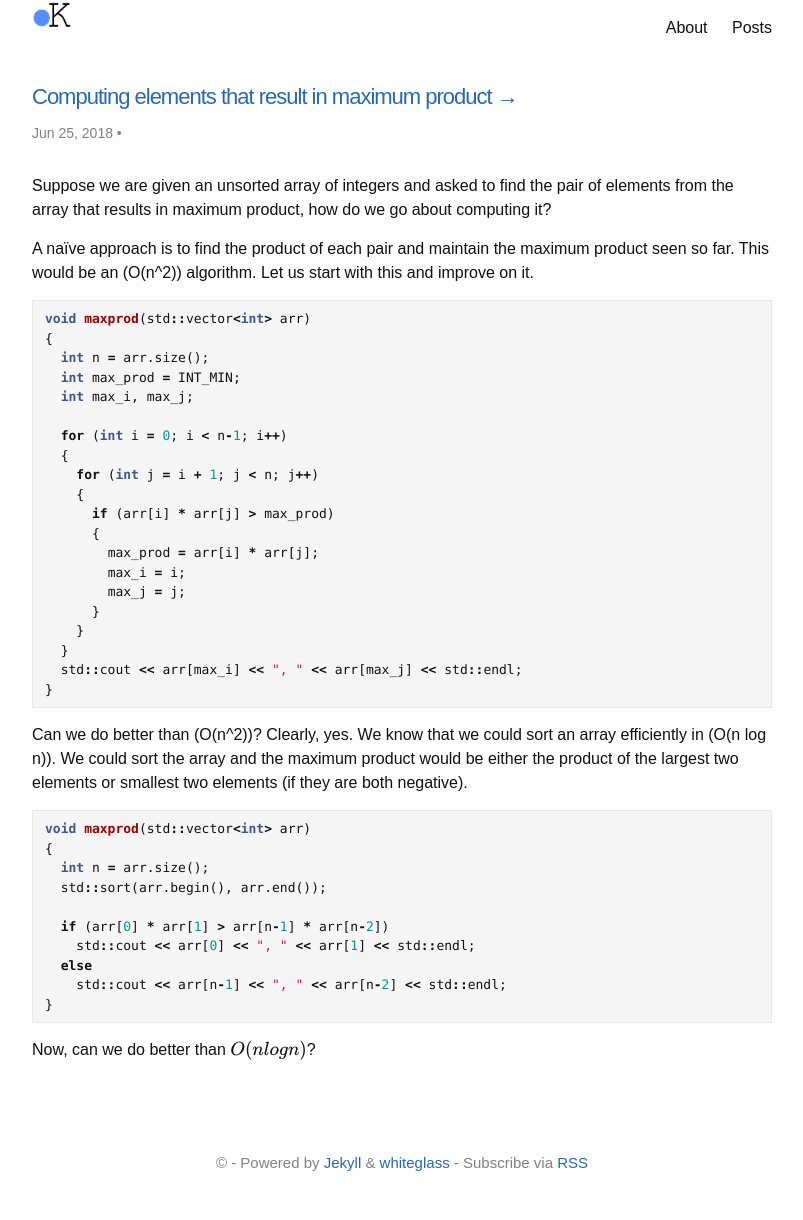
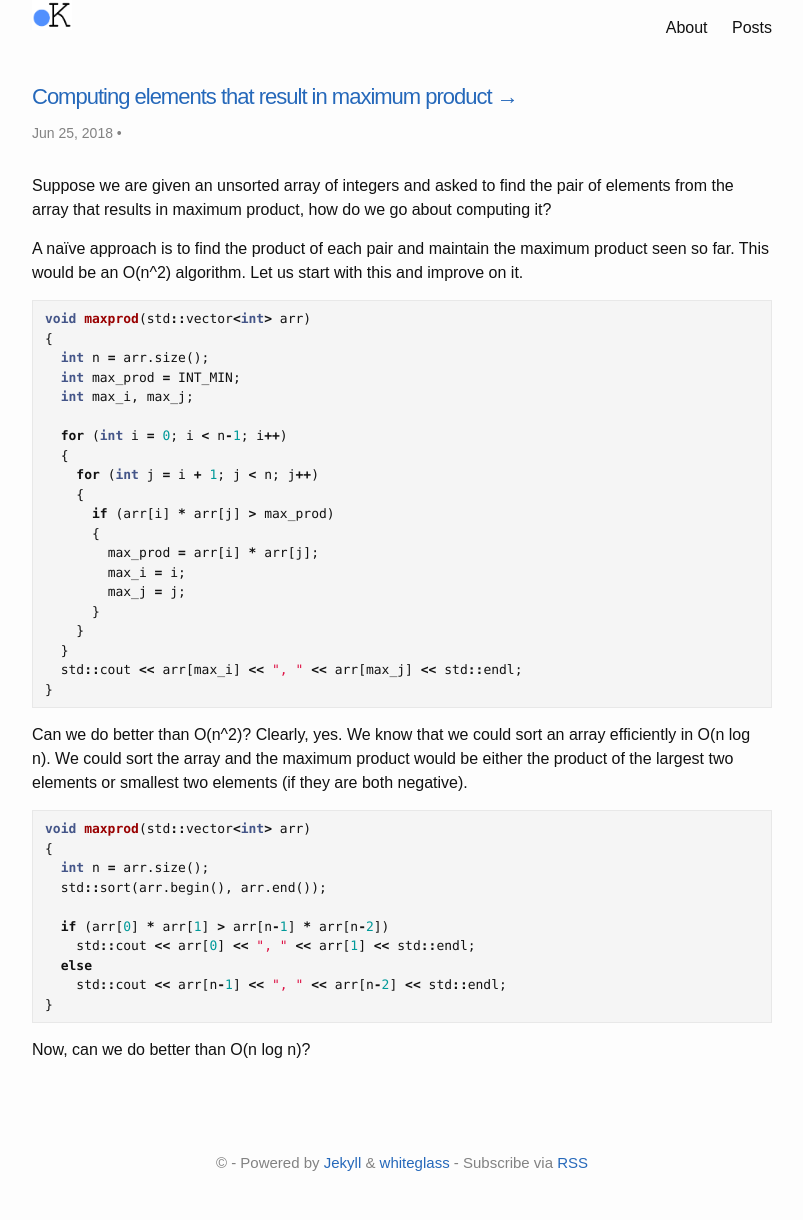
Before and after one commit to dotkay/dotkay.github.io, a Jekyll site: the page built from _posts/2018-06-25-max-product-items.md, in a window 1280 px wide. Shown: the whole page, without its empty margins (238-1041 px from the left). Built offline with Jekyll 4.4.1, drawn with Linux system fonts in a browser that asks for light colours; nearby versions of some CDN libraries; library files that are not in the unit come from our copies; formulas are drawn with MathJax 3.

Commit message:
removing katex references

```diff
--- a/_includes/head.html
+++ b/_includes/head.html
@@ -78,11 +78,6 @@ src="https://cdnjs.cloudflare.com/ajax/libs/mathjax/2.7.7/latest.js?config=TeX-M
     <meta name="twitter:image:src" content="{{ site.twitter_image }}">
   {% endif %}
 
-  {% if page.katex %}
-    <!-- KaTeX -->
-    <link rel="stylesheet" href="/assets/plugins/katex.0.11.1/katex.min.css">
-  {% endif %}
-
   {% include fonts.html %}
   {% include google_analytics.html %}
 </head>
--- a/_posts/2018-06-25-max-product-items.md
+++ b/_posts/2018-06-25-max-product-items.md
@@ -9,7 +8,7 @@ external-url: https://dotkay.github.io/2018/06/25/max-product-items
 
 Suppose we are given an unsorted array of integers and asked to find the pair of elements from the array that results in maximum product, how do we go about computing it?
 
-A naïve approach is to find the product of each pair and maintain the maximum product seen so far. This would be an \(O(n^2)\) algorithm. Let us start with this and improve on it.
+A naïve approach is to find the product of each pair and maintain the maximum product seen so far. This would be an O(n^2) algorithm. Let us start with this and improve on it.
 
 {% highlight cpp %}
 void maxprod(std::vector<int> arr)
@@ -34,7 +33,7 @@ void maxprod(std::vector<int> arr)
 }
 {% endhighlight %}
 
-Can we do better than \(O(n^2)\)? Clearly, yes. We know that we could sort an array efficiently in \(O(n log n)\). We could sort the array and the maximum product would be either the product of the largest two elements or smallest two elements (if they are both negative).
+Can we do better than O(n^2)? Clearly, yes. We know that we could sort an array efficiently in O(n log n). We could sort the array and the maximum product would be either the product of the largest two elements or smallest two elements (if they are both negative).
 
 {% highlight cpp %}
 void maxprod(std::vector<int> arr)
@@ -49,4 +48,4 @@ void maxprod(std::vector<int> arr)
 }
 {% endhighlight %}
 
-Now, can we do better than $O(n log n)$?
+Now, can we do better than O(n log n)?
```
Also changed, not shown: other parts of _posts/2018-06-25-max-product-items.md (+0 -1 lines), _posts/2018-06-29-faster-max-product-items.md (+1 -2 lines), _posts/2019-02-03-is-this-program-correct.md (+0 -1 lines), _posts/2019-02-13-is-this-program-correct.md (+0 -1 lines), .travis.yml.
